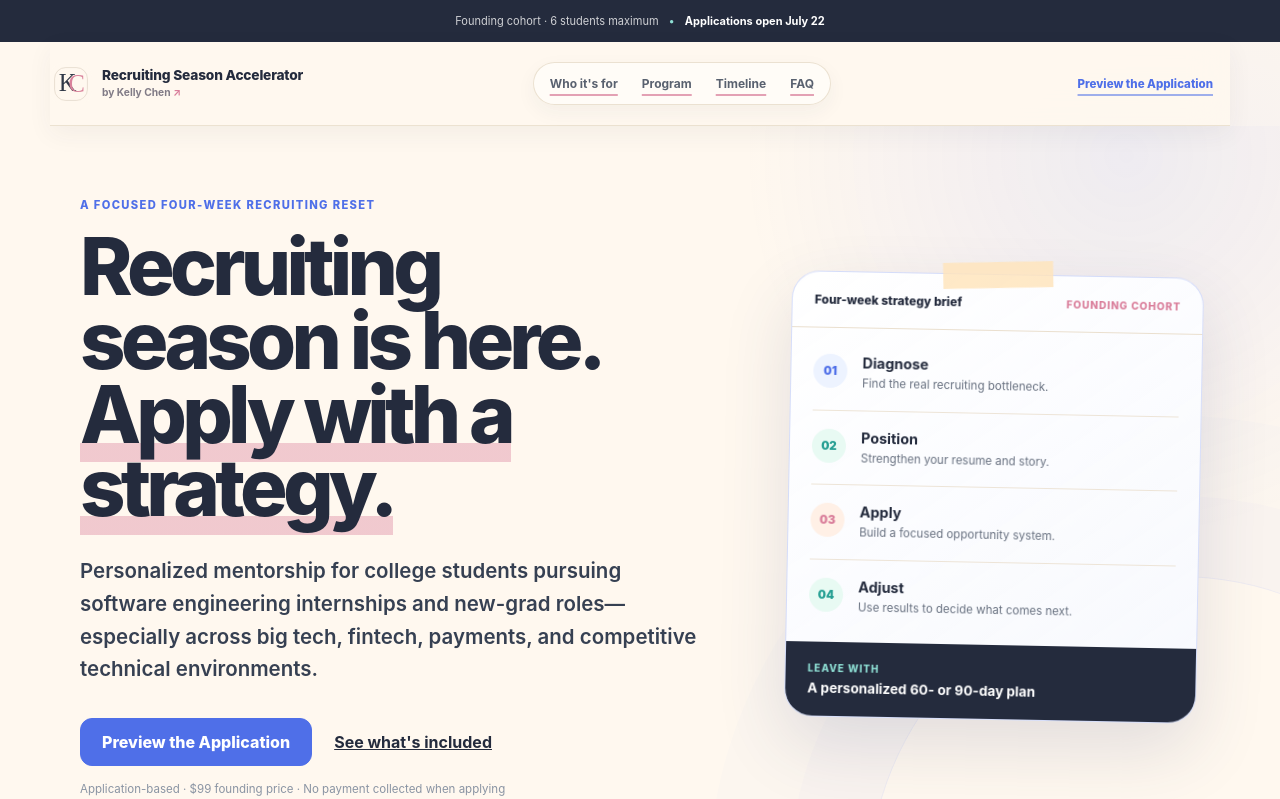
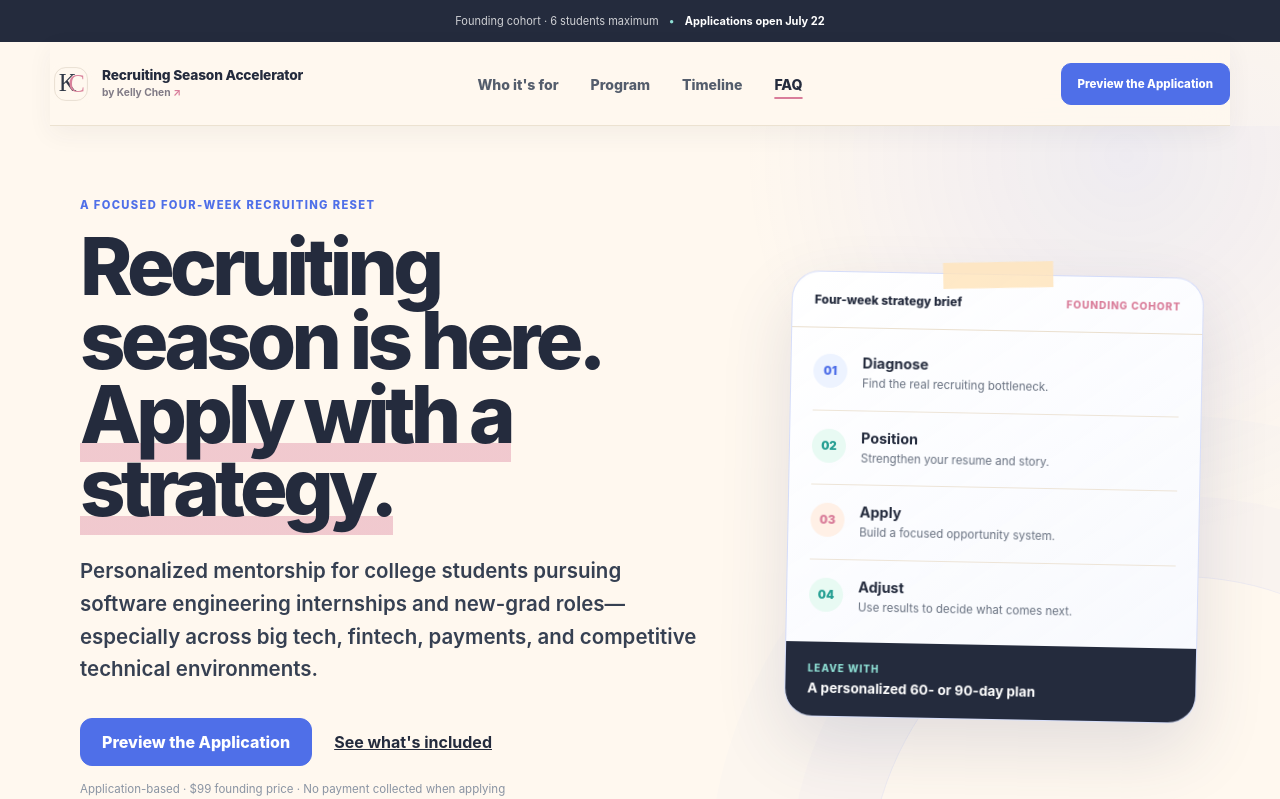
Before and after one commit to kelly0921/recruiting-season-accelerator-application, a React (Vite) app: page / in a window 1280 px wide. Shown: the top 799 px of the page. Built offline with nearby package versions, Linux system fonts and the light colour scheme.

Commit message:
Fix navbar active section treatment

```diff
--- a/src/siteChrome.jsx
+++ b/src/siteChrome.jsx
@@ -1,8 +1,18 @@
-import React from 'react';
+import React, { useEffect, useState } from 'react';
 import { applicationAction, applicationState, program } from './program.js';
+
+const shortcuts = [
+  ['fit', 'Who it\u0027s for'],
+  ['program', 'Program'],
+  ['timeline', 'Timeline'],
+  ['faq', 'FAQ'],
+];
 
 export function ProgramHeader({ compact = false, applicationPage = false }) {
   const action = applicationAction(applicationState());
+  const [activeSection, setActiveSection] = useState(
+    () => (window.location.pathname === '/faq' ? 'faq' : ''),
+  );
   const headerAction = applicationPage
     ? { label: 'Back to Program', href: '/' }
     : action;
@@ -13,6 +23,34 @@ export function ProgramHeader({ compact = false, applicationPage = false }) {
       : action.label === 'Preview the Application'
         ? 'Preview'
         : 'Closed';
+
+  useEffect(() => {
+    if (window.location.pathname !== '/') return undefined;
+
+    const updateActiveSection = () => {
+      const threshold = 150;
+      let current = '';
+
+      shortcuts.forEach(([id]) => {
+        const section = document.getElementById(id);
+        if (section && section.getBoundingClientRect().top <= threshold) current = id;
+      });
+
+      if (window.innerHeight + window.scrollY >= document.documentElement.scrollHeight - 8) {
+        current = 'faq';
+      }
+
+      setActiveSection(current);
+    };
+
+    updateActiveSection();
+    window.addEventListener('scroll', updateActiveSection, { passive: true });
+    window.addEventListener('resize', updateActiveSection);
+    return () => {
+      window.removeEventListener('scroll', updateActiveSection);
+      window.removeEventListener('resize', updateActiveSection);
+    };
+  }, []);
 
   return (
     <header className={compact ? 'site-header compact' : 'site-header'}>
@@ -26,10 +64,16 @@ export function ProgramHeader({ compact = false, applicationPage = false }) {
         </div>
       </div>
       <nav className="program-nav" aria-label="Program navigation">
-        <a href="/#fit">Who it&apos;s for</a>
-        <a href="/#program">Program</a>
-        <a href="/#timeline">Timeline</a>
-        <a href="/#faq">FAQ</a>
+        {shortcuts.map(([id, label]) => (
+          <a
+            key={id}
+            className={activeSection === id ? 'active' : undefined}
+            href={`/#${id}`}
+            aria-current={activeSection === id ? 'location' : undefined}
+          >
+            {label}
+          </a>
+        ))}
       </nav>
       <div className="header-actions">
         <a className="header-cta" href={headerAction.href}>
@@ -39,10 +83,16 @@ export function ProgramHeader({ compact = false, applicationPage = false }) {
         <details className="mobile-nav">
           <summary>Menu</summary>
           <nav aria-label="Mobile program navigation">
-            <a href="/#fit">Who it&apos;s for</a>
-            <a href="/#program">Program</a>
-            <a href="/#timeline">Timeline</a>
-            <a href="/#faq">FAQ</a>
+            {shortcuts.map(([id, label]) => (
+              <a
+                key={id}
+                className={activeSection === id ? 'active' : undefined}
+                href={`/#${id}`}
+                aria-current={activeSection === id ? 'location' : undefined}
+              >
+                {label}
+              </a>
+            ))}
           </nav>
         </details>
       </div>
--- a/src/styles.css
+++ b/src/styles.css
@@ -3396,3 +3396,127 @@ body {
     white-space: normal;
   }
 }
+
+/* Final navbar contract: visible anchors, no center container, one active underline. */
+@media (min-width: 921px) {
+  .program-site .site-header,
+  .application-page .site-header {
+    display: grid;
+    grid-template-columns: minmax(250px, 1fr) auto minmax(220px, 1fr);
+    align-items: center;
+    gap: 28px;
+    border-radius: 0;
+  }
+
+  .brand-lockup {
+    display: flex;
+    visibility: visible;
+    justify-self: start;
+  }
+
+  .header-actions {
+    display: flex;
+    visibility: visible;
+    justify-self: end;
+  }
+
+  .program-nav {
+    display: flex;
+    justify-self: center;
+    gap: clamp(22px, 2.5vw, 34px);
+    border: 0 !important;
+    border-radius: 0 !important;
+    background: transparent !important;
+    box-shadow: none !important;
+    padding: 0 !important;
+  }
+
+  .program-nav a {
+    position: relative;
+    border-radius: 0;
+    background: transparent;
+    color: #545d6c;
+    padding: 8px 0 7px;
+    font-size: 0.88rem;
+    font-weight: 760;
+    text-decoration: none;
+  }
+
+  .program-nav a::after {
+    display: none !important;
+    content: none !important;
+  }
+
+  .program-nav a:hover,
+  .program-nav a:focus-visible {
+    background: transparent;
+    color: var(--navy);
+    text-decoration: none;
+  }
+
+  .program-nav a.active,
+  .program-nav a[aria-current="location"] {
+    color: var(--navy);
+    text-decoration: underline;
+    text-decoration-color: var(--rose);
+    text-decoration-thickness: 2px;
+    text-underline-offset: 7px;
+  }
+
+  .header-cta {
+    display: inline-flex;
+    min-height: 42px;
+    align-items: center;
+    border: 1px solid var(--blue);
+    border-radius: 10px;
+    background: var(--blue);
+    color: white;
+    padding: 0 16px;
+    text-decoration: none;
+  }
+
+  .header-cta:hover,
+  .header-cta:focus-visible {
+    background: #405fcf;
+    color: white;
+    text-decoration: none;
+  }
+}
+
+@media (max-width: 920px) {
+  .program-site .site-header,
+  .application-page .site-header {
+    display: flex;
+  }
+
+  .brand-lockup,
+  .header-actions {
+    display: flex;
+    visibility: visible;
+  }
+
+  .mobile-nav nav a {
+    font-size: 0.86rem;
+  }
+
+  .mobile-nav nav a.active,
+  .mobile-nav nav a[aria-current="location"] {
+    color: var(--navy);
+    text-decoration: underline;
+    text-decoration-color: var(--rose);
+    text-decoration-thickness: 2px;
+    text-underline-offset: 5px;
+  }
+
+  .header-cta {
+    display: inline-flex;
+    min-height: 38px;
+    align-items: center;
+    border: 1px solid var(--blue);
+    border-radius: 9px;
+    background: var(--blue);
+    color: white;
+    padding: 0 11px;
+    text-decoration: none;
+  }
+}
```
